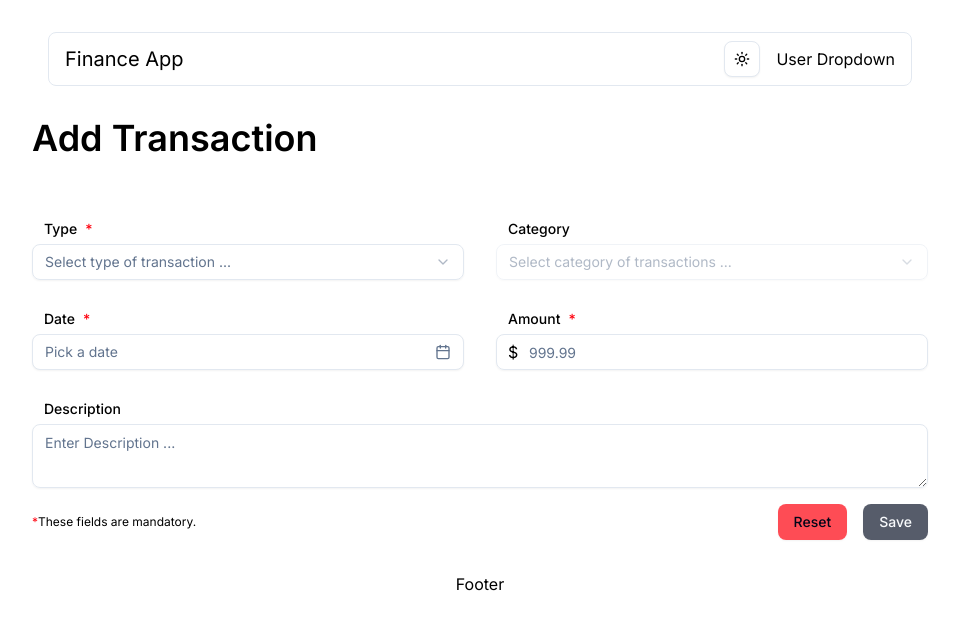
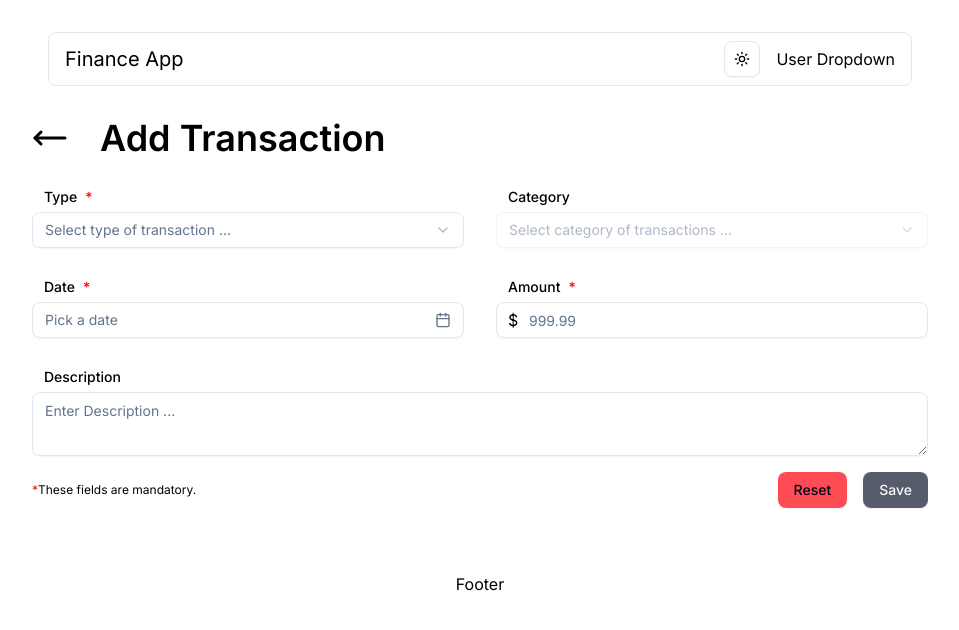
Before and after one commit to rohxn-rai/finance-app-nextjs, a Next.js app: page /dashboard/transaction/add in a window 1280 px wide. Shown: the top 630 px of the page, without its empty margins (160-1119 px from the left). Built offline with nearby package versions, Linux system fonts and the light colour scheme.

Commit message:
added ad back-button

```diff
--- a/app/dashboard/transaction/add/page.tsx
+++ b/app/dashboard/transaction/add/page.tsx
@@ -1,18 +1,27 @@
 import { Metadata } from "next";
+import Link from "next/link";
+
 import AddTransactionForm from "@/components/transaction/add-transaction-form";
 
-export const metadata : Metadata = {
-  title : "Add Transaction",
-  description : "Add your transactions to your account",
-}
+import { MoveLeft } from "lucide-react";
+
+export const metadata: Metadata = {
+  title: "Add Transaction",
+  description: "Add your transactions to your account",
+};
 
 const AddTransactionPage = () => {
   return (
-    <div className="flex flex-col gap-8">
-      <h1 className="text-4xl font-semibold mb-8">Add Transaction</h1>
-      <AddTransactionForm/>
+    <div className="flex flex-col gap-8 mb-8">
+      <div className="flex flex-row items-center gap-8">
+        <Link href="/dashboard">
+          <MoveLeft className="min-h-9 min-w-9" />
+        </Link>
+        <h1 className="text-4xl font-semibold">Add Transaction</h1>
+      </div>
+      <AddTransactionForm />
     </div>
-  )
-}
+  );
+};
 
-export default AddTransactionPage
+export default AddTransactionPage;
```
